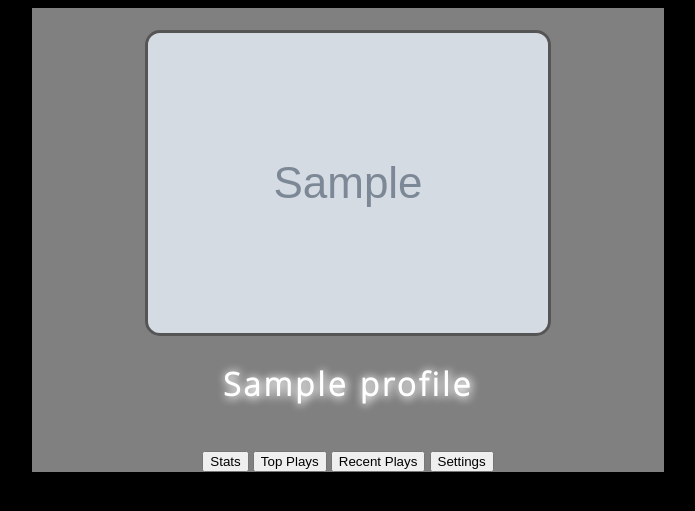
After one commit to jeevanjohnson/local-osu-server, a FastAPI app: template templates/profile.html in a window 1280 px wide. The commit adds this page. Shown: the top 511 px of the page, without its empty margins (292-987 px from the left). Run offline with FastAPI, Linux system fonts and the light colour scheme; the template is opened without the code that fills it: most values are stand-ins (such as "Sample title", 1, 10 or a date in 2020); grey boxes marked "Sample" are stand-in pictures; parts of the project's set-up code (start-up, migrations or seed data) failed here and were passed over.

Commit message:
began on the profile card

```diff
--- a/main.py
+++ b/main.py
@@ -23,6 +23,9 @@ def init_events(app: FastAPI):
     @app.on_event("startup")
     async def startup() -> None:
         globals.http.client = httpx.AsyncClient()
+
+        if not os.path.exists('./.data'):
+            os.mkdir('./.data')
 
         import models  # initialize models
 
--- a/static/css/main.css
+++ b/static/css/main.css
@@ -16,7 +16,7 @@ body {
     top: 400px;
 }
 
-button {
+.main_button {
     font-family: 'Noto Sans', sans-serif;
     font-size: 150%;
     color: white;
@@ -26,7 +26,7 @@ button {
     transition: transform 200ms, background-color 200ms;
 }
 
-button:hover {
+.main_button:hover {
     transform: translateY(-2px);
     background-color: gray;
 }
--- a/templates/index.html
+++ b/templates/index.html
@@ -12,9 +12,9 @@
 <body>
 
     <h1 class="welcome">Welcome!</h1>
-    <a href="{{ settings.BASE_URL }}/login"><button class="centerobjects">Login</button></a>
-    <button class="centerobjects">Settings</button>
-    <button class="centerobjects">Quit</button>
+    <a href="{{ settings.BASE_URL }}/login"><button class="centerobjects main_button">Login</button></a>
+    <button class="centerobjects main_button">Settings</button>
+    <button class="centerobjects main_button">Quit</button>
 
 </body>
 
--- a/templates/login.html
+++ b/templates/login.html
@@ -12,7 +12,7 @@
 <body>
 
     {% for profile in profiles %}
-    <a href="{{ settings.BASE_URL }}/login/{{ profile.name }}"><button class="centerobjects">
+    <a href="{{ settings.BASE_URL }}/login/{{ profile.name }}"><button class="centerobjects main_button">
 
             {% if profile.avatar_url is not none %}
             <img src="{{ profile.avatar_url }}" />
@@ -25,7 +25,7 @@
         </button></a>
     {% endfor %}
 
-    <a href="{{ settings.BASE_URL }}/create"><button class="centerobjects">+</button></a>
+    <a href="{{ settings.BASE_URL }}/create"><button class="centerobjects main_button">+</button></a>
 
 </body>
 
--- /dev/null
+++ b/templates/profile.html
@@ -0,0 +1,57 @@
+<!DOCTYPE html>
+<html>
+
+<head>
+    <title></title>
+    <link rel="stylesheet" href="/static/css/main.css">
+    <style>
+        @import url('https://fonts.googleapis.com/css2?family=Noto+Sans:wght@300&display=swap');
+
+        .profile_card {
+            background-color: grey;
+            color: rgb(255, 255, 255);
+            width: 50%;
+            height: 50%;
+        }
+
+        .avatar_border {
+            border: 3px solid #555;
+            border-radius: 15px;
+        }
+
+        .text_glow {
+            text-shadow: 1px 1px 10px #fff, 1px 1px 10px #ccc;
+        }
+
+        .text_spacing {
+            letter-spacing: 3px;
+        }
+    </style>
+</head>
+
+<body>
+
+    <center>
+        <div class="profile_card">
+            <br>
+            {% if profile.avatar_url is not none %}
+            <img class="avatar_border" src="{{ profile.avatar_url }}" />
+            {% else %}
+            <img class="avatar_border" width="200" height="200"
+                src="https://cdn.discordapp.com/attachments/484532623792930820/888948278194995230/unknown.png" />
+            {% endif %}
+            <br>
+            <h1 class="text_glow text_spacing">{{ profile.name }}</h1>
+            <br>
+            <button>
+                Stats
+            </button>
+            <button>Top Plays</button>
+            <button>Recent Plays</button>
+            <button>Settings</button>
+        </div>
+    </center>
+
+</body>
+
+</html>
```
Also changed, not shown: routers/frontend.py (+26 -6 lines), usecases/profiles.py (+20 -3 lines).
